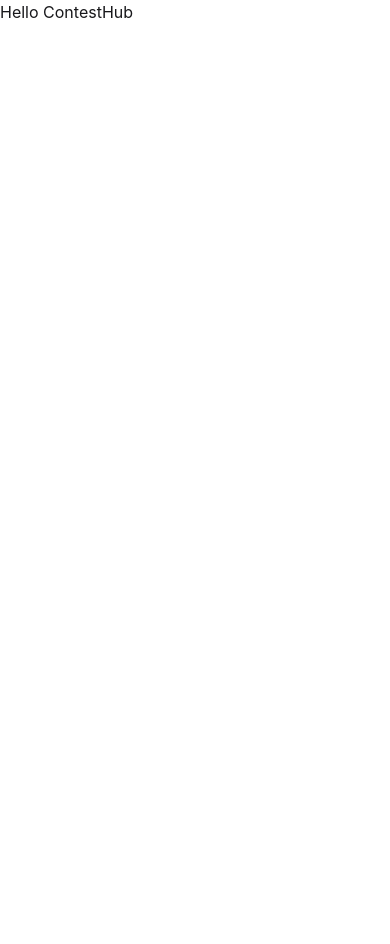
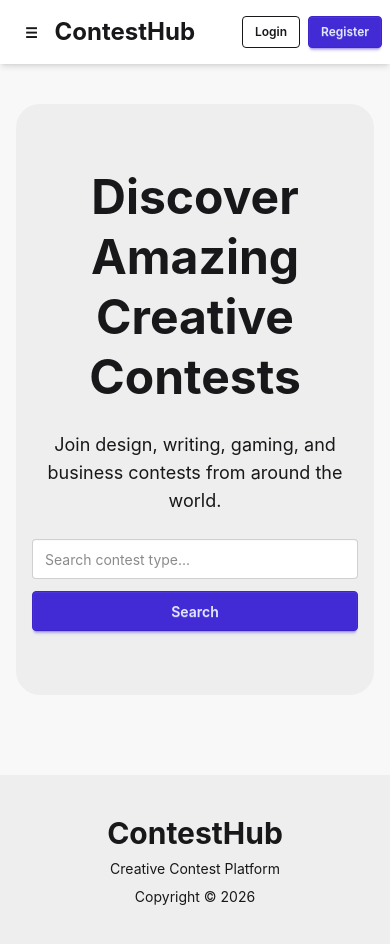
Before and after one commit to mohammad-arif-ahmed/Assignment-Projects-11-client, a React (Vite) app: page / in a window 390 px wide. Shown: the top 944 px of the page. Before the commit the page ends 844 px from the top, so only its background shows below. Built offline with nearby package versions, Linux system fonts and the light colour scheme; no server answers.

Commit message:
create responsive home layout with navbar and footer

```diff
--- /dev/null
+++ b/src/components/Footer.jsx
@@ -0,0 +1,39 @@
+const Footer = () => {
+
+  return (
+
+    <footer className="bg-base-300 mt-10">
+
+      <div className="footer footer-center p-10 text-base-content">
+
+        <aside>
+
+          <h2 className="text-3xl font-bold">
+
+            ContestHub
+
+          </h2>
+
+          <p>
+
+            Creative Contest Platform
+
+          </p>
+
+          <p>
+
+            Copyright © 2026
+
+          </p>
+
+        </aside>
+
+      </div>
+
+    </footer>
+
+  );
+
+};
+
+export default Footer;
--- /dev/null
+++ b/src/components/Navbar.jsx
@@ -0,0 +1,112 @@
+import { Link, NavLink } from "react-router-dom";
+
+const Navbar = () => {
+
+  const links = (
+    <>
+      <li>
+        <NavLink to="/">
+          Home
+        </NavLink>
+      </li>
+
+      <li>
+        <NavLink to="/all-contests">
+          All Contests
+        </NavLink>
+      </li>
+
+      <li>
+        <NavLink to="/leaderboard">
+          Leaderboard
+        </NavLink>
+      </li>
+
+      <li>
+        <NavLink to="/about">
+          About
+        </NavLink>
+      </li>
+    </>
+  );
+
+  return (
+
+    <div className="bg-base-100 shadow-md sticky top-0 z-50">
+
+      <div className="navbar max-w-7xl mx-auto">
+
+        {/* mobile */}
+        <div className="navbar-start">
+
+          <div className="dropdown">
+
+            <div
+              tabIndex={0}
+              role="button"
+              className="btn btn-ghost lg:hidden"
+            >
+
+              ☰
+
+            </div>
+
+            <ul
+              tabIndex={0}
+              className="menu menu-sm dropdown-content bg-base-100 rounded-box z-10 mt-3 w-52 p-2 shadow"
+            >
+
+              {links}
+
+            </ul>
+
+          </div>
+
+          <Link
+            to="/"
+            className="text-2xl font-bold"
+          >
+
+            ContestHub
+
+          </Link>
+
+        </div>
+
+        {/* desktop */}
+        <div className="navbar-center hidden lg:flex">
+
+          <ul className="menu menu-horizontal px-1 gap-2">
+
+            {links}
+
+          </ul>
+
+        </div>
+
+        {/* right */}
+        <div className="navbar-end gap-2">
+
+          <button className="btn btn-outline btn-sm">
+
+            Login
+
+          </button>
+
+          <button className="btn btn-primary btn-sm">
+
+            Register
+
+          </button>
+
+        </div>
+
+      </div>
+
+    </div>
+
+  );
+
+};
+
+export default Navbar;
--- /dev/null
+++ b/src/layouts/MainLayout.jsx
@@ -0,0 +1,26 @@
+import { Outlet } from "react-router-dom";
+
+import Navbar from "../components/Navbar";
+import Footer from "../components/Footer";
+
+const MainLayout = () => {
+
+  return (
+    <div className="min-h-screen flex flex-col bg-base-200">
+
+      <Navbar />
+
+      <main className="flex-1 max-w-7xl mx-auto w-full px-4">
+
+        <Outlet />
+
+      </main>
+
+      <Footer />
+
+    </div>
+  );
+
+};
+
+export default MainLayout;
--- /dev/null
+++ b/src/pages/Home.jsx
@@ -0,0 +1,56 @@
+const Home = () => {
+
+  return (
+
+    <div className="py-10">
+
+      {/* hero */}
+
+      <div className="hero min-h-[70vh] rounded-3xl bg-base-300">
+
+        <div className="hero-content text-center">
+
+          <div className="max-w-2xl">
+
+            <h1 className="text-5xl md:text-6xl font-bold leading-tight">
+
+              Discover Amazing Creative Contests
+
+            </h1>
+
+            <p className="py-6 text-lg">
+
+              Join design, writing, gaming,
+              and business contests from around the world.
+
+            </p>
+
+            <div className="flex flex-col md:flex-row gap-3 justify-center">
+
+              <input
+                type="text"
+                placeholder="Search contest type..."
+                className="input input-bordered w-full md:w-96"
+              />
+
+              <button className="btn btn-primary">
+
+                Search
+
+              </button>
+
+            </div>
+
+          </div>
+
+        </div>
+
+      </div>
+
+    </div>
+
+  );
+
+};
+
+export default Home;
```
Also changed, not shown: src/main.jsx (+34 -9 lines).
